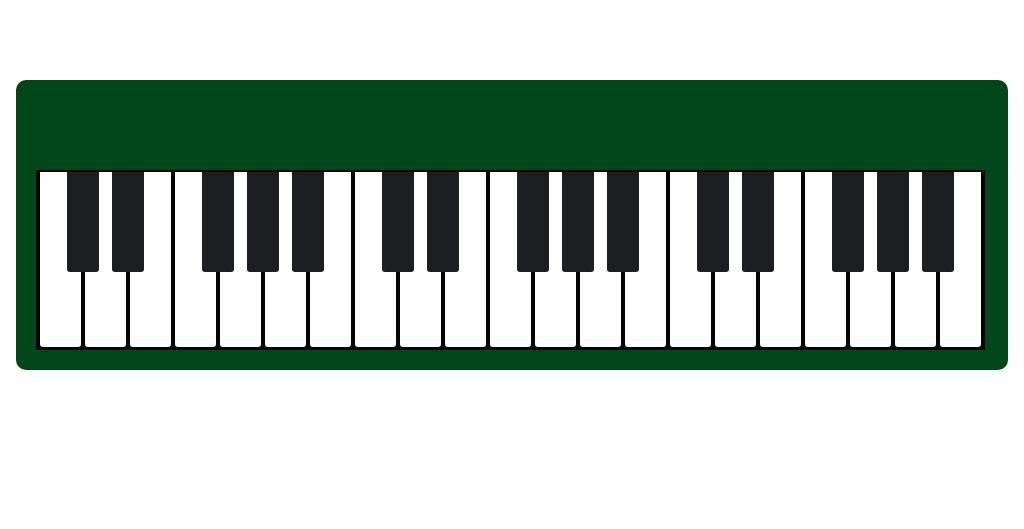
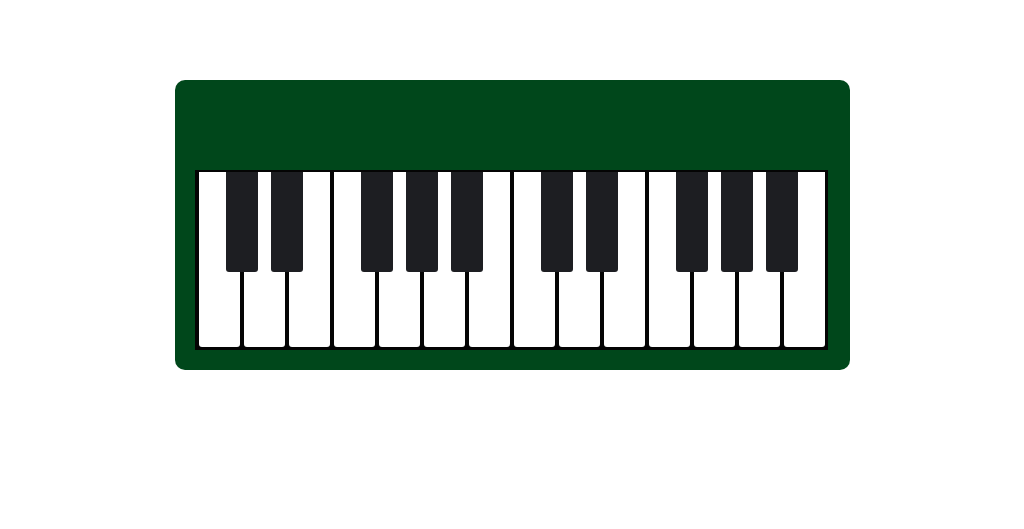
Before and after one commit to Vesa-jashari/HTML-CSS-projects, a plain HTML site: page piano-project/index.html in a window 1024 px wide. Drawn offline with Linux system fonts and the light colour scheme.

Commit message:
Update style.css

```diff
--- a/piano-project/style.css
+++ b/piano-project/style.css
@@ -60,5 +60,10 @@ html {
   }
 
   @media (max-width: 1199px) and (min-width: 769px) {
-
+  #piano {
+    width:675px;
   }
+  .keys {
+    width:633px
+  }
+  }
```
